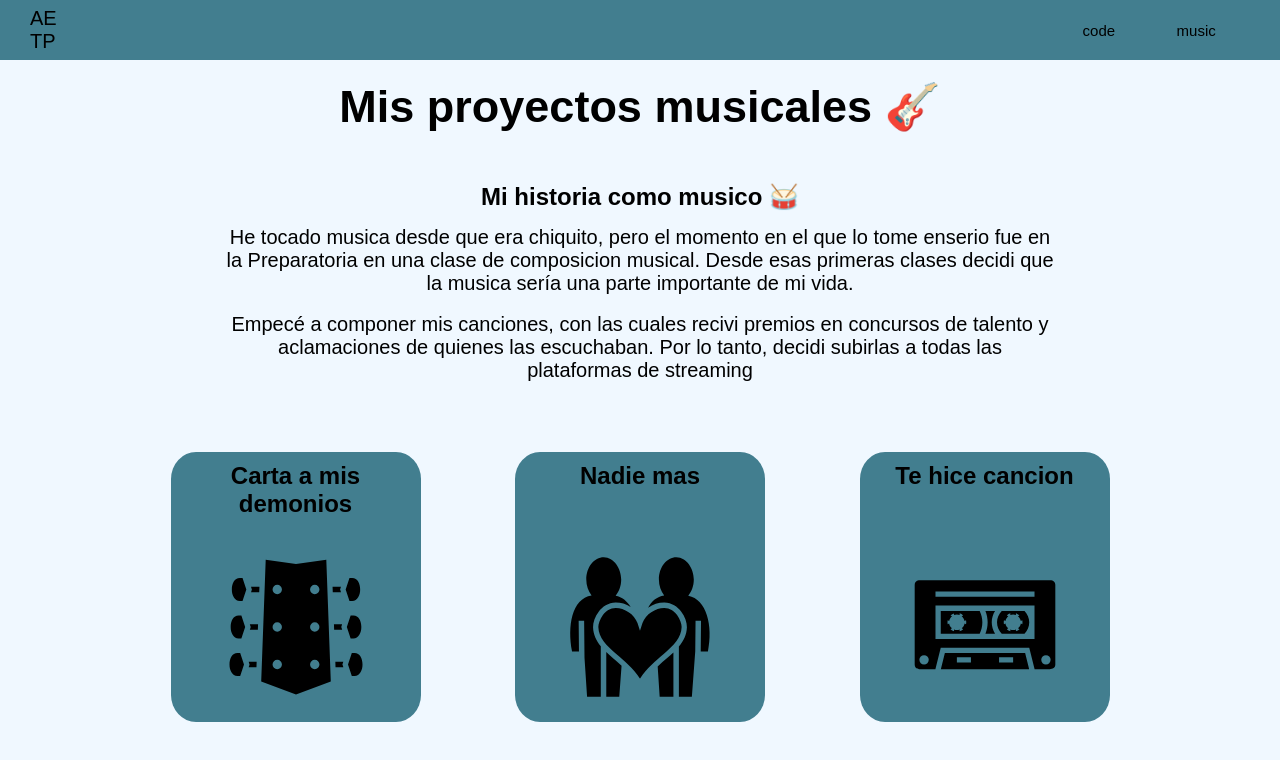
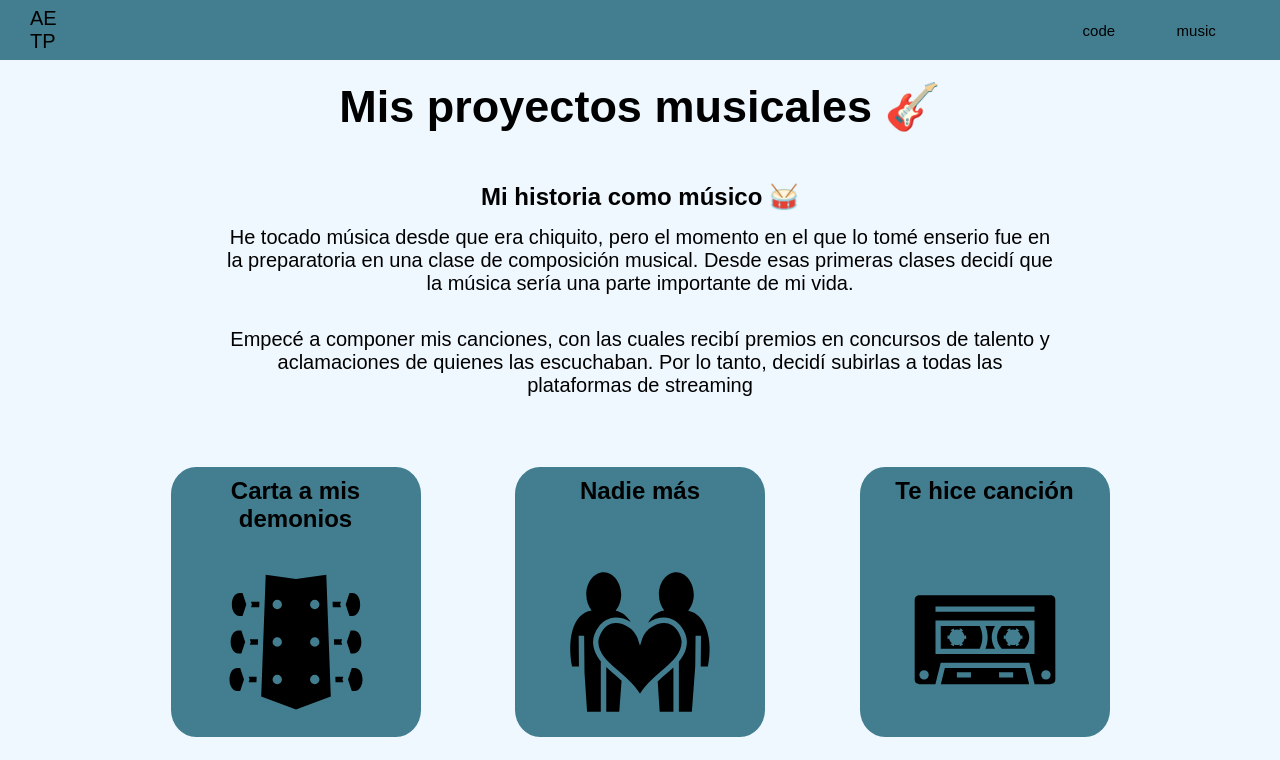
Before and after one commit to AdrianETP/My-portfolio-website, a React (Create React App) app: page /music in a window 1280 px wide. Shown: the top 760 px of the page. Built offline with nearby package versions, Linux system fonts and the light colour scheme.

Commit message:
Gramatica

```diff
--- a/package.json
+++ b/package.json
@@ -2,6 +2,7 @@
   "name": "myportfoliowebsite",
   "version": "0.1.0",
   "private": true,
+  "homepage":"https://Adrian-007391.github.io/My-portfolio-website",
   "dependencies": {
     "@testing-library/jest-dom": "^5.16.4",
     "@testing-library/react": "^13.3.0",
@@ -19,6 +20,8 @@
     "web-vitals": "^2.1.4"
   },
   "scripts": {
+    "predeploy":"npm run build",
+    "deploy":"gh-pages -d build",
     "start": "react-scripts start",
     "build": "react-scripts build",
     "test": "react-scripts test",
--- a/src/Components/minibutton/Minibutton.css
+++ b/src/Components/minibutton/Minibutton.css
@@ -21,7 +21,7 @@
 @keyframes changecolor{
   100%{
     border: 1px solid #427e8f;
-    width: 250px;
-    height: 250px;
+    width: 260px;
+    height: 260px;
   }
 }
--- a/src/Components/titleanddescription/TitleandDescription.tsx
+++ b/src/Components/titleanddescription/TitleandDescription.tsx
@@ -15,7 +15,7 @@ import './TitleandDescription.css'
                         <h2 className='TD__h2--sub'>{props.sub}</h2>
                         <p className='TD__p--text'>{props.text}</p>
                         <br/>
-                        <p>{props.text2}</p>
+                        <p className='TD__p--text'>{props.text2}</p>
                   </div>
             </div>
 
--- a/src/Pages/Aboutme/Aboutme.css
+++ b/src/Pages/Aboutme/Aboutme.css
@@ -35,7 +35,7 @@
         content: "Hola, soy Estudiante 🎒";
     }
     75%{
-        content: "Hola, soy Musico 🎸";
+        content: "Hola, soy Músico 🎸";
     }
     100%{
         content: "Hola, soy Adrian 💡";
--- a/src/Pages/Aboutme/Aboutme.tsx
+++ b/src/Pages/Aboutme/Aboutme.tsx
@@ -2,12 +2,13 @@ import React from 'react'
 import './Aboutme.css'
 import {MdComputer} from 'react-icons/md'
 import {BsHeadphones} from 'react-icons/bs'
-import {AiFillGithub} from 'react-icons/ai'
+import {AiFillGithub, AiFillInstagram} from 'react-icons/ai'
 import {useNavigate} from 'react-router-dom'
 import Codebutton from '../../Components/codebutton/Codebutton'
 import Minibutton from '../../Components/minibutton/Minibutton'
 import {SiMinutemailer} from 'react-icons/si'
 import {BsTwitter} from 'react-icons/bs'
+
 function Aboutme() {
   return (
     <div className='about'>
@@ -17,17 +18,18 @@ function Aboutme() {
       </div>
       <div className="about__div--pcontent">
 
-      <p className='about__p--intro'>Hola, soy Adrian Eduardo Treviño Peña , tengo 19 años, soy estudiante en el
-        Tecnologico de Monterrey, y aqui puedes echar un vistazo a lo que eh estado haciendo 🚀</p>
+      <p className='about__p--intro'>Hola, soy Adrian Eduardo Treviño Peña, tengo 19 años, soy estudiante en el
+        Tecnologico de Monterrey. Aquí puedes echar un vistazo a lo que he estado haciendo 🚀</p>
         <br/>
         <br/>
         <h2>Cosas para checar 🔍</h2>
-        <Codebutton link="/code"texto = "Checa mis proyectos de programacion" icono = {<MdComputer className='about__icon'/>}/>
-        <Codebutton link ="/music"texto = "Checa mis proyectos de musica" icono = {<BsHeadphones className='about__icon'/>}></Codebutton>
+        <Codebutton link="/code"texto = "Checa mis proyectos de programación" icono = {<MdComputer className='about__icon'/>}/>
+        <Codebutton link ="/music"texto = "Checa mis proyectos de música" icono = {<BsHeadphones className='about__icon'/>}></Codebutton>
         <div className='minibuttoncontainers'>
           <Minibutton texto = "Checa mi github" icono = {<AiFillGithub className='icon'/>} link ="https://github.com/Adrian-007391"/>
-          <Minibutton texto = "mandame un email" icono = {<SiMinutemailer className='icon'/>} link="mailto:eduardotrevinop@yahoo.com.mx"/>
+          <Minibutton texto = "Mándame un e-mail" icono = {<SiMinutemailer className='icon'/>} link="mailto:eduardotrevinop@yahoo.com.mx"/>
           <Minibutton texto = "Checa mi twitter" icono = {<BsTwitter className='icon'/>} link ="https://twitter.com/AdrianEduardoT5"/>
+          <Minibutton texto="Checa mi instagram" link = "https://instagram.com/elvatodelaguitarra?igshid=YmMyMTA2M2Y=" icono ={<AiFillInstagram className='icon'/>}/>
         </div>
 
       </div>
--- a/src/Pages/Code/Code.css
+++ b/src/Pages/Code/Code.css
@@ -7,6 +7,3 @@
   flex-direction: column;
   align-items: center;
 }
-p{
-  font-size: 20px;
-}
--- a/src/Pages/Code/Code.tsx
+++ b/src/Pages/Code/Code.tsx
@@ -5,17 +5,20 @@ import {AiFillFileMarkdown,AiFillCloud} from 'react-icons/ai';
 import {  BsFillCalculatorFill} from 'react-icons/bs'
 import TitleandDescription from '../../Components/titleanddescription/TitleandDescription';
 import {RiMickeyFill } from 'react-icons/ri'
+import {DiReact} from 'react-icons/di'
 function Code(){
       return(
            <div className='Code'>
-                 <TitleandDescription titulo='Mis Proyectos de Programación 💻' sub='Mi Historia como Programador 👨‍💻' text='Comencé a programar en la Preparatoria y desde ese momento ,no he vuelto atras. 'text2='Me apasiona mucho el tema de las automatizaciones y el diseño web. Por lo tanto, muchos de mis proyectos se enfocan en estas dos cosas. He utilizado lenguajes como Python, Javascript, Typescript, C++, C#, R, Matlab y librerias como React . '/>
+                 <TitleandDescription titulo='Mis Proyectos de Programación 💻' sub='Mi Historia como Programador 👨‍💻' text='Comencé a programar en la preparatoria y desde ese momento no he vuelto atrás. 'text2='Me apasiona mucho el tema de las automatizaciones y el diseño web. Por lo tanto, muchos de mis proyectos se enfocan en estas dos cosas. He utilizado lenguajes como Python, Javascript, Typescript, C++, C#, R, Matlab y librerias como React . '/>
 
                  <div className='minibuttoncontainers'>
                        <Minibutton texto = "Mi editor de  markdown con React" link ="https://adrian-007391.github.io/md_editor_react/" icono ={<AiFillFileMarkdown className='icon'/>}/>
 
                        <Minibutton texto = "Mi Calculadora con python" icono = {<BsFillCalculatorFill className='icon'/>} link= "https://github.com/Adrian-007391/Aplicacion_calculadora_python"/>
                        <Minibutton texto ="Galletero Mickey Mouse con Matlab" icono={<RiMickeyFill className='icon'/>} link="https://github.com/Adrian-007391/modelacion-galletero-mickey-mouse"/>
-                       <Minibutton texto ="Analisis Medio Ambiente con R" icono = {<AiFillCloud className='icon'/>} link ="https://github.com/Adrian-007391/Analisis-estadistico-de-componentes-da-inos-en-el-medio-ambiente" />
+                       <Minibutton texto ="Análisis Medio Ambiente con R" icono = {<AiFillCloud className='icon'/>} link ="https://github.com/Adrian-007391/Analisis-estadistico-de-componentes-da-inos-en-el-medio-ambiente" />
+                       <Minibutton texto="Github de esta página hecha con react" icono ={<DiReact className='icon'/>} link="https://github.com/Adrian-007391/My-portfolio-website"/>
+
                  </div>
            </div>
       );
--- a/src/Pages/Music/Music.tsx
+++ b/src/Pages/Music/Music.tsx
@@ -6,12 +6,12 @@ import {GiGuitarHead, GiLovers ,GiAudioCassette, GiLockedHeart} from 'react-icon
 function Music(){
       return(
             <div className='music'>
-                 <TitleandDescription titulo='Mis proyectos musicales 🎸' sub='Mi historia como musico 🥁' text='He tocado musica desde que era chiquito, pero el momento en el que lo tome enserio fue en la Preparatoria en una clase de composicion musical. Desde esas primeras clases decidi que la musica sería una parte importante de mi vida.'
-                  text2='Empecé a componer mis canciones, con las cuales recivi premios en concursos de talento y aclamaciones de quienes las escuchaban. Por lo tanto, decidi subirlas a todas las plataformas de streaming' />
+                 <TitleandDescription titulo='Mis proyectos musicales 🎸' sub='Mi historia como músico 🥁' text='He tocado música desde que era chiquito, pero el momento en el que lo tomé enserio fue en la preparatoria en una clase de composición musical. Desde esas primeras clases decidí que la música sería una parte importante de mi vida.'
+                  text2='Empecé a componer mis canciones, con las cuales recibí premios en concursos de talento y aclamaciones de quienes las escuchaban. Por lo tanto, decidí subirlas a todas las plataformas de streaming' />
                   <div className='minibuttoncontainers'>
                         <Minibutton texto="Carta a mis demonios" link ="https://ps.onerpm.com/8782602508" icono={<GiGuitarHead className='icon'/>}/>
-                        <Minibutton texto="Nadie mas" link="https://ps.onerpm.com/1662875779" icono = {<GiLovers className='icon'/>}/>
-                        <Minibutton texto = "Te hice cancion" link ="https://onerpm.link/112868894212" icono = {<GiAudioCassette className='icon'/>}/>
+                        <Minibutton texto="Nadie más" link="https://ps.onerpm.com/1662875779" icono = {<GiLovers className='icon'/>}/>
+                        <Minibutton texto = "Te hice canción" link ="https://onerpm.link/112868894212" icono = {<GiAudioCassette className='icon'/>}/>
                         <Minibutton texto = "Promesas" link ="https://ps.onerpm.com/9021901407" icono ={<GiLockedHeart className='icon'/>}/>
                   </div>
            </div>
```
